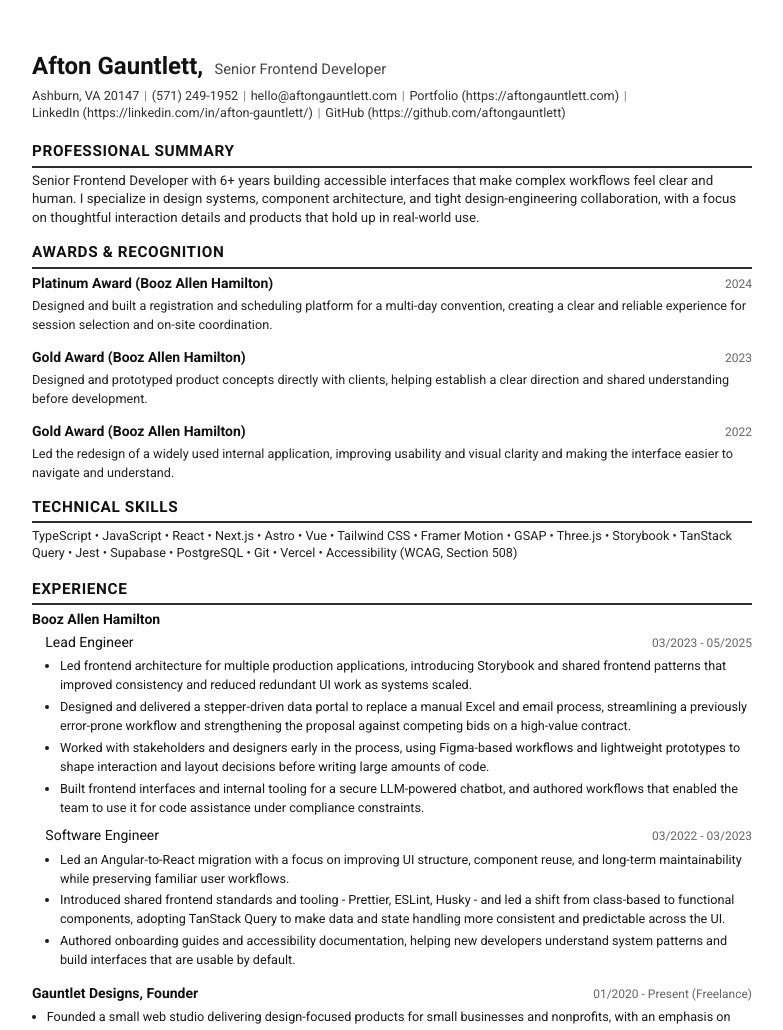
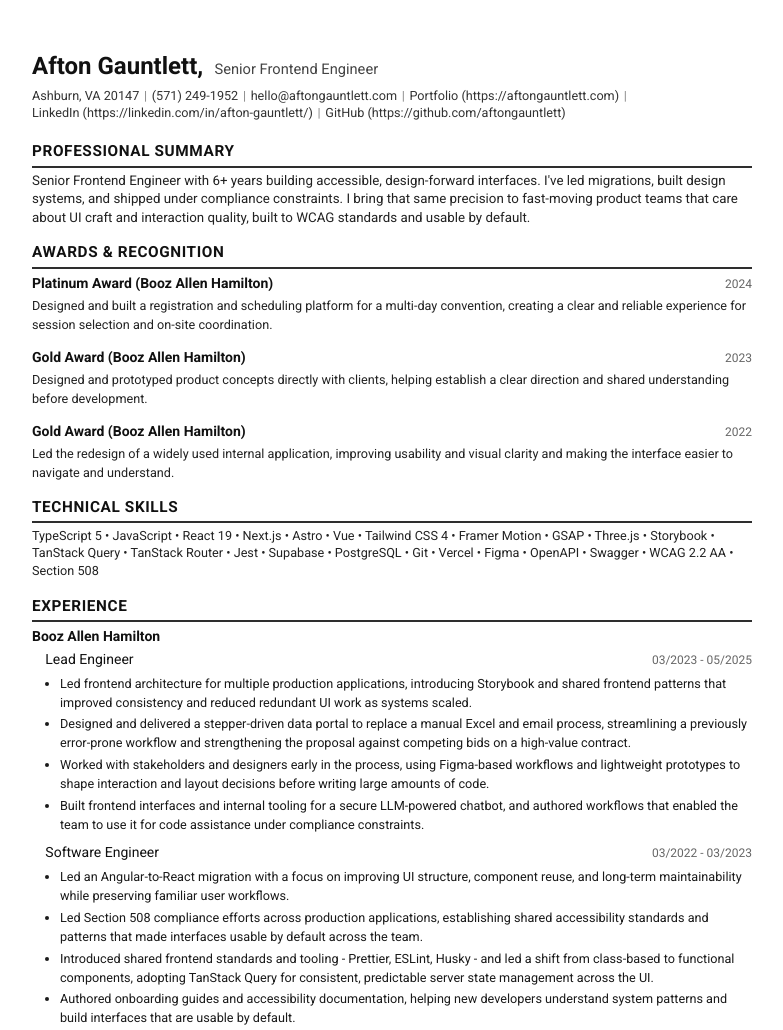
Before and after one commit to aftongauntlett/resume, a website: page afton-gauntlett-resume.html in a window 1280 px wide. Shown: the top 1030 px of the page, without its empty margins (248-1031 px from the left). Drawn offline with Linux system fonts and the light colour scheme.

Commit message:
updating resume

```diff
--- a/afton-gauntlett-resume.html
+++ b/afton-gauntlett-resume.html
@@ -1,7 +1,7 @@
 <html lang="en">
   <head>
     <meta charset="UTF-8" />
-    <title>Afton Gauntlett - Senior Frontend Developer</title>
+    <title>Afton Gauntlett - Senior Frontend Engineer</title>
     <meta name="viewport" content="width=device-width, initial-scale=1" />
     <link rel="stylesheet" href="style.css" />
   </head>
@@ -9,7 +9,7 @@
     <div class="page">
       <header class="header">
         <h1 class="name-title">Afton Gauntlett,
-          <span class="title">Senior Frontend Developer</span></h1>
+          <span class="title">Senior Frontend Engineer</span></h1>
         <div class="contact">
           <div>
             Ashburn, VA 20147
@@ -29,7 +29,7 @@
 
       <section class="section">
         <h2 class="section-title">Professional Summary</h2>
-        <div class="summary">Senior Frontend Developer with 6+ years building accessible interfaces that make complex workflows feel clear and human. I specialize in design systems, component architecture, and tight design-engineering collaboration, with a focus on thoughtful interaction details and products that hold up in real-world use.</div>
+        <div class="summary">Senior Frontend Engineer with 6+ years building accessible, design-forward interfaces. I've led migrations, built design systems, and shipped under compliance constraints. I bring that same precision to fast-moving product teams that care about UI craft and interaction quality, built to WCAG standards and usable by default.</div>
       </section>
 
         <section class="section">
@@ -61,7 +61,7 @@
         <h2 class="section-title">Technical Skills</h2>
         <div class="skills-inline">
           <div class="skill-line">
-            TypeScript • JavaScript • React • Next.js • Astro • Vue • Tailwind CSS • Framer Motion • GSAP • Three.js • Storybook • TanStack Query • Jest • Supabase • PostgreSQL • Git • Vercel • Accessibility (WCAG, Section 508)
+            TypeScript 5 • JavaScript • React 19 • Next.js • Astro • Vue • Tailwind CSS 4 • Framer Motion • GSAP • Three.js • Storybook • TanStack Query • TanStack Router • Jest • Supabase • PostgreSQL • Git • Vercel • Figma • OpenAPI • Swagger • WCAG 2.2 AA • Section 508
           </div>
         </div>
       </section>
@@ -88,7 +88,7 @@
                     <span class="entry-meta">03/2022 - 03/2023</span>
                   </div>
                     <ul class="bullets">
-                      <li>Led an Angular-to-React migration with a focus on improving UI structure, component reuse, and long-term maintainability while preserving familiar user workflows.</li><li>Introduced shared frontend standards and tooling - Prettier, ESLint, Husky - and led a shift from class-based to functional components, adopting TanStack Query to make data and state handling more consistent and predictable across the UI.</li><li>Authored onboarding guides and accessibility documentation, helping new developers understand system patterns and build interfaces that are usable by default.</li>
+                      <li>Led an Angular-to-React migration with a focus on improving UI structure, component reuse, and long-term maintainability while preserving familiar user workflows.</li><li>Led Section 508 compliance efforts across production applications, establishing shared accessibility standards and patterns that made interfaces usable by default across the team.</li><li>Introduced shared frontend standards and tooling - Prettier, ESLint, Husky - and led a shift from class-based to functional components, adopting TanStack Query for consistent, predictable server state management across the UI.</li><li>Authored onboarding guides and accessibility documentation, helping new developers understand system patterns and build interfaces that are usable by default.</li>
                     </ul>
               </div>
             </div>
```
Also changed, not shown: resumeData.json (+5 -4 lines), 1 other file.
